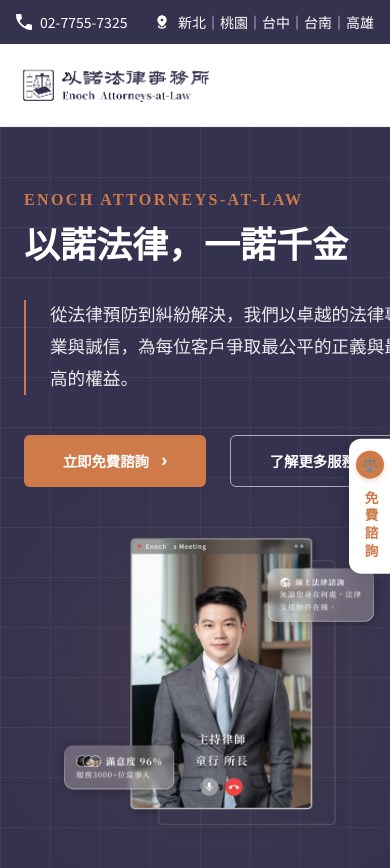
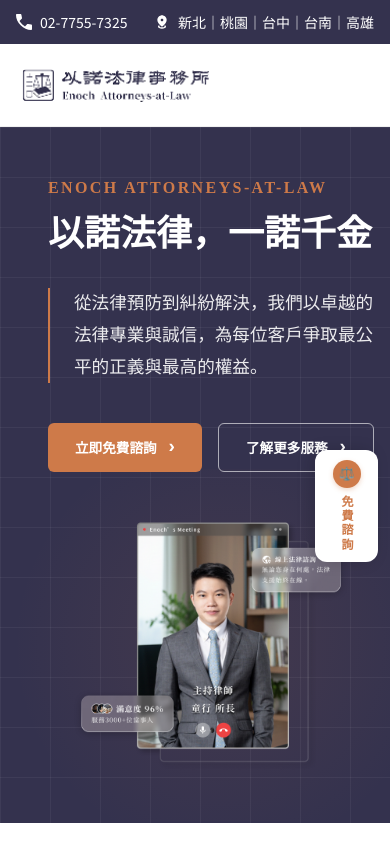
Before and after one commit to iankao/enochlaw-web, a Vue app: page / in a window 390 px wide. Shown: the top 868 px of the page. After the commit the page ends 844 px from the top, so only its background shows below. Built offline with nearby package versions, Linux system fonts and the light colour scheme.

Commit message:
Fix mobile layout: adjust hero section padding and floating button positioning

```diff
--- a/src/views/HomeView.vue
+++ b/src/views/HomeView.vue
@@ -305,6 +305,7 @@
 
 .hero-image-container {
   position: relative;
+  padding-right: 7vw;
   flex-shrink: 0;
   z-index: 1;
 }
@@ -356,13 +357,14 @@
   }
 
   .hero-section {
-    padding: 4rem 1.5rem;
+    padding: 3rem 1rem;
   }
 
   .hero-container {
     flex-direction: column;
     gap: 3rem;
     align-items: flex-start;
+    padding: 0 2rem;
   }
 
   .hero-content-box {
@@ -376,13 +378,17 @@
   .hero-buttons {
     flex-direction: row;
     width: 100%;
+    gap: 1rem;
   }
 
   .hero-btn {
     flex: 1;
     justify-content: center;
-    padding: 0.8rem 1rem;
-    font-size: 0.9rem;
+    padding: 0.7rem 0.8rem;
+    font-size: 0.85rem;
+    white-space: nowrap;
+    overflow: hidden;
+    text-overflow: ellipsis;
   }
 
   .hero-image-container {
@@ -399,22 +405,23 @@
   .mobile-floating-btn {
     display: block;
     position: fixed;
-    right: 0;
+    right: 12px;
     top: 60%;
     transform: translateY(-50%);
     background-color: #fff;
-    padding: 0.75rem 0.4rem;
-    border-radius: 12px 0 0 12px;
+    padding: 0.6rem 0.4rem;
+    border-radius: 12px;
     box-shadow: -4px 0 15px rgba(0,0,0,0.15);
     z-index: 100;
     cursor: pointer;
+    width: 50px;
   }
 
   .floating-content {
     display: flex;
     flex-direction: column;
     align-items: center;
-    gap: 0.5rem;
+    gap: 0.3rem;
   }
 
   .floating-icon {
@@ -434,9 +441,9 @@
     writing-mode: vertical-rl;
     color: #CE7A49;
     font-weight: 600;
-    letter-spacing: 0.3em;
-    font-size: 0.85rem;
-    margin-top: 0.25rem;
+    letter-spacing: 0.2em;
+    font-size: 0.75rem;
+    margin-top: 0.15rem;
   }
 }
 </style>
```
